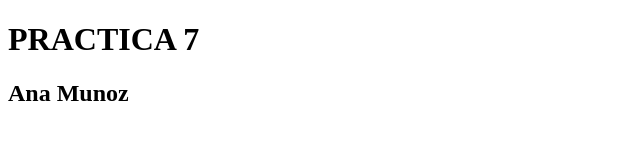
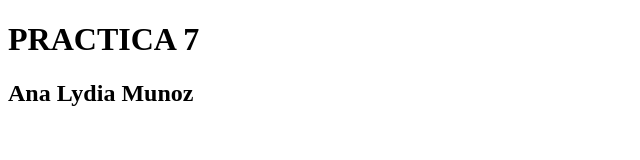
Before and after one commit to anaLydiaMA/practicaITESO, a plain HTML site: page src/html/index.html in a window 1280 px wide. Shown: the whole page, without its empty margins (0-640 px from the left). Drawn offline with Linux system fonts and the light colour scheme.

Commit message:
name updated 3

```diff
--- a/src/html/index.html
+++ b/src/html/index.html
@@ -10,7 +10,7 @@
         PRACTICA 7
     </h1>
     <h2>
-        Ana Munoz
+        Ana Lydia Munoz
     </h2>
 </body>
 </html>
```
